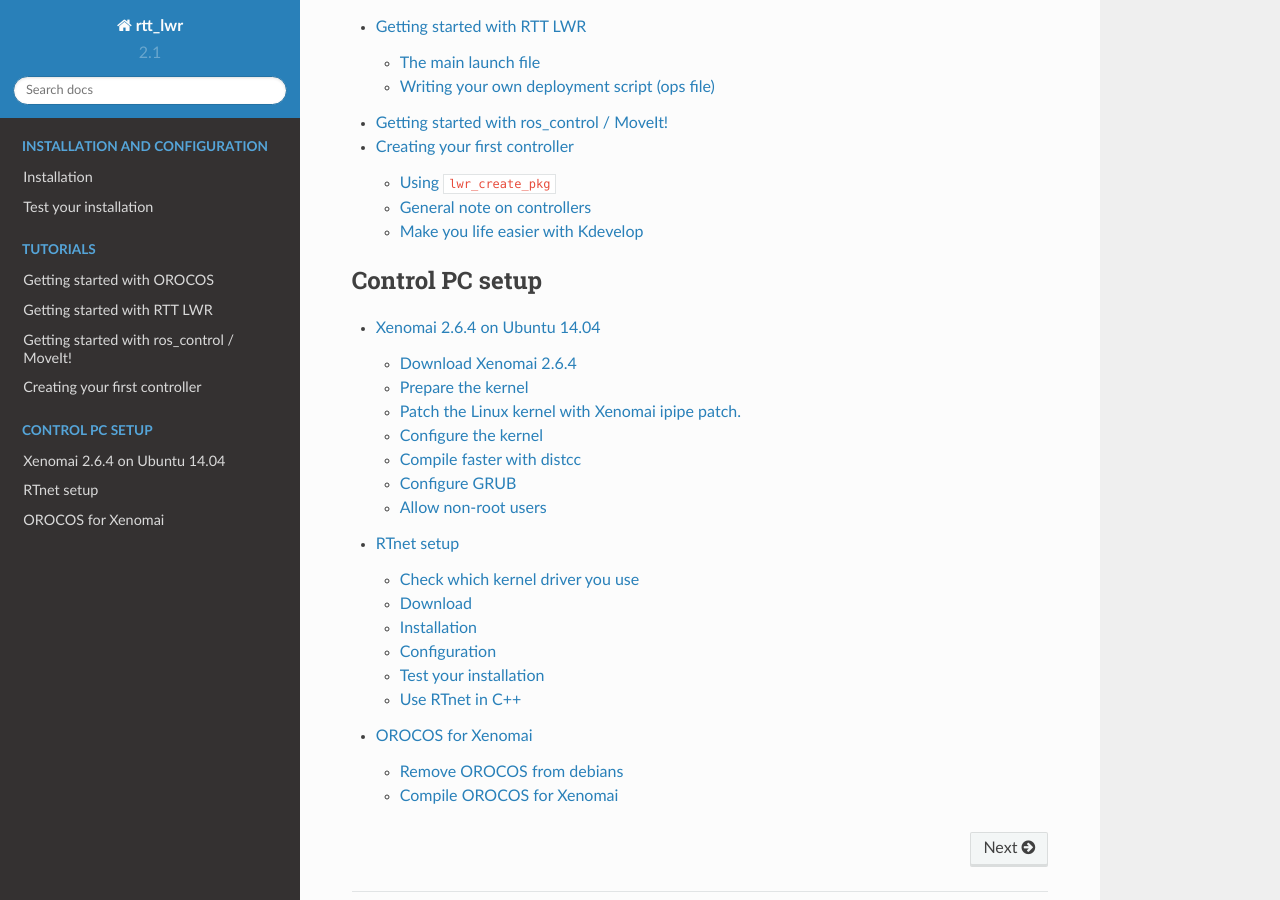
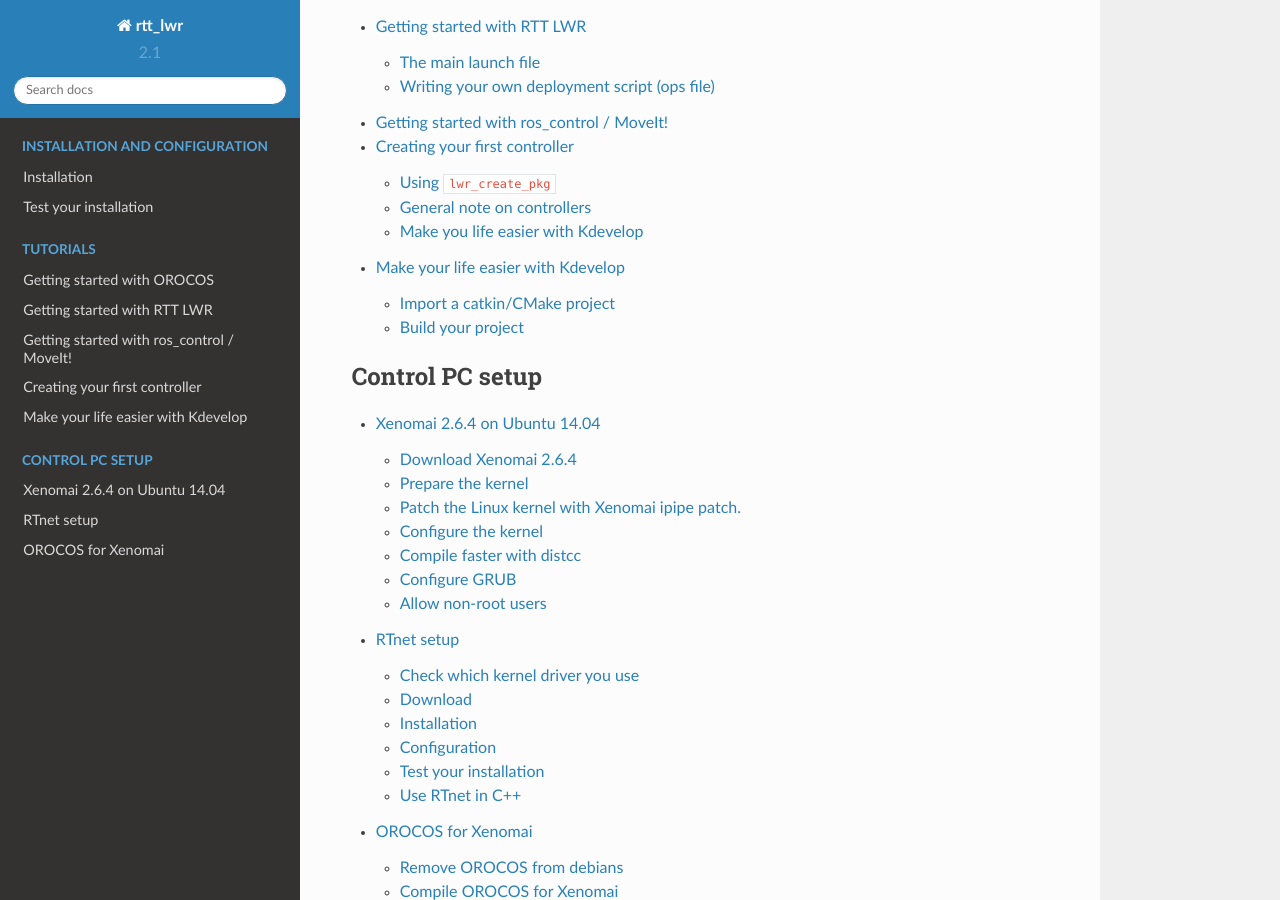
Before and after one commit to kuka-isir/rtt_lwr, a Sphinx documentation site: the page built from docs/source/index.rst, in a window 1280 px wide and 900 px high, scrolled down 785 px. Built offline with Sphinx 7.4.7 and the Read the Docs theme 2.0.0, drawn with Linux system fonts in a browser that asks for light colours; some of the changed lines change nothing that is shown.

Commit message:
add kdevelop tuto as standalone

```diff
--- a/docs/source/index.rst
+++ b/docs/source/index.rst
@@ -31,6 +31,7 @@
     Getting started with RTT LWR <tutos/getting-started>
     Getting started with ros_control / MoveIt! <tutos/moveit-tuto>
     Creating your first controller <tutos/controller-tuto>
+    Make your life easier with Kdevelop <tutos/kdev-tuto>
 
 .. toctree::
     :name: rtpc
--- a/docs/source/tutos/controller-tuto.rst
+++ b/docs/source/tutos/controller-tuto.rst
@@ -119,8 +119,8 @@
 
 
 
-Import a project
-~~~~~~~~~~~~~~~~
+Import a catkin/CMake project
+~~~~~~~~~~~~~~~~~~~~~~~~~~~~~
 
 Click on ``Project --> Open/Import Project...``
 
--- /dev/null
+++ b/docs/source/tutos/kdev-tuto.rst
@@ -0,0 +1,64 @@
+##################################
+Make you life easier with Kdevelop
+##################################
+
+Kdevelop is a nice IDE that supports cmake natively.
+To install it, just type ``sudo apt-get install kdevelop``, then in a **terminal**, type ``kdevelop``.
+
+.. tip::
+
+        To enable sourcing the bashrc from the Ubuntu toolbar, ``sudo nano /usr/share/applications/kde4/kdevelop.desktop``
+        and replace ``Exec=kdevelop %u`` by ``Exec=bash -i -c kdevelop %u``.
+
+
+
+Import a catkin/CMake project
+~~~~~~~~~~~~~~~~~~~~~~~~~~~~~
+
+Click on ``Project --> Open/Import Project...``
+
+.. image:: /_static/kdev-import.png
+
+Select the ``CMakeLists.txt`` inside your project.
+
+.. image:: /_static/kdev-import-cmake.png
+
+
+Select **you project** as the root directory.
+
+.. image:: /_static/kdev-import-root.png
+
+Correct the ``Build Directory`` if necessary, and if you've already built with ``catkin build``, you should see ``Using an already created build directory``.
+
+.. image:: /_static/kdev-import-end.png
+
+.. warning::
+
+        Make sure the ``Build Directory`` is set to ``/path/to/catkin_ws/build/my_project``.
+
+Click on ``finish`` and you're done import your project.
+
+.. image:: /_static/kdev-import-finish.png
+
+
+
+Build your project
+~~~~~~~~~~~~~~~~~~
+
+On the vertical left panel, click on ``Projects`` and you'll see the list of your currently opened projects. Yours should appear here afer a few seconds.
+
+.. image:: /_static/kdev-editor.png
+
+You can check also in the ``Build Sequence`` that your project appears.
+To build, click on ``build`` :)
+
+.. image:: /_static/kdev-build.png
+
+.. note::
+
+    Cliking on ``build`` is equivalent to calling :
+
+    .. code::
+
+        cd /path/to/catkin_ws
+        catkin build my_super_project
```
